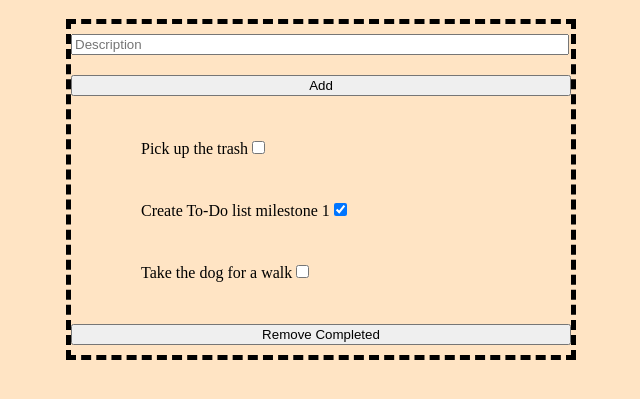
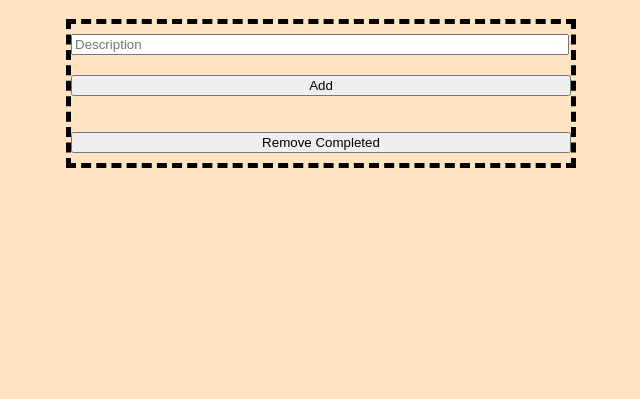
Before and after one commit to Greg0109/to-do-js, a website built with webpack: page src/index.html in a window 1280 px wide. Shown: the part 61-460 px from the top of the page, without its empty margins (319-959 px from the left). Built offline with nearby package versions, Linux system fonts and the light colour scheme.

Commit message:
remove hardcoded list

```diff
--- a/src/index.html
+++ b/src/index.html
@@ -10,7 +10,7 @@
     <h1 class="title">To-Do List</h1>
     <div class="mainapp">
         <div class="buttondivs">
-            <input type='text' name='title' id='title' placeholder='Description'>
+            <input type='text' name='newItemTitle' id='newItemTitle' placeholder='Description'>
             <button type="submit" id="newItemButton">Add</button>
         </div>
         <ul id="todo-list">
--- a/src/index.js
+++ b/src/index.js
@@ -59,11 +59,10 @@ function todolist() {
   return element;
 }
 
-let newItemTitle = document.getElementById('title').value;
+const newItemTitle = document.getElementById('newItemTitle');
 const newItemButton = document.getElementById('newItemButton');
 newItemButton.addEventListener('click', () => {
-  console.log(newItemTitle);
-  // addremove.add(newItemTitle);
+  addremove.add(newItemTitle.value);
 });
 
 const removeCompletedButton = document.getElementById('removeCompletedButton');
--- a/src/localstorage.js
+++ b/src/localstorage.js
@@ -1,21 +1,5 @@
 const localStorageConst = {
-  initialStorageData: () => JSON.parse(localStorage.getItem('todolist')) || [
-    {
-      index: 0,
-      completed: false,
-      description: 'Pick up the trash',
-    },
-    {
-      index: 1,
-      completed: true,
-      description: 'Create To-Do list milestone 1',
-    },
-    {
-      index: 2,
-      completed: false,
-      description: 'Take the dog for a walk',
-    },
-  ],
+  initialStorageData: () => JSON.parse(localStorage.getItem('todolist')) || [],
 
   retrievelist: () => {
     const list = JSON.parse(localStorage.getItem('todolist')) || localStorageConst.initialStorageData();
--- a/src/style.css
+++ b/src/style.css
@@ -29,7 +29,7 @@ body {
   border-style: dashed;
 }
 
-#title {
+#newItemTitle {
   width: 98%;
 }
 
```
